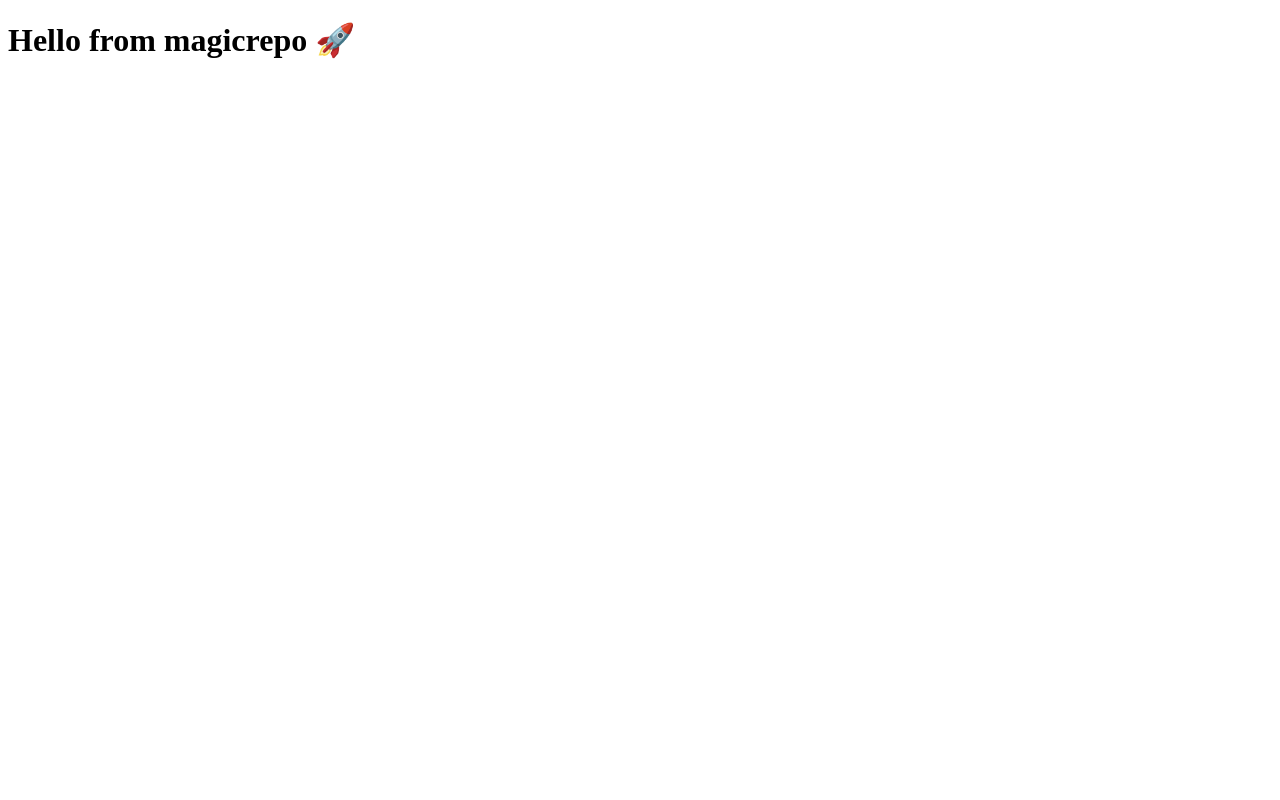
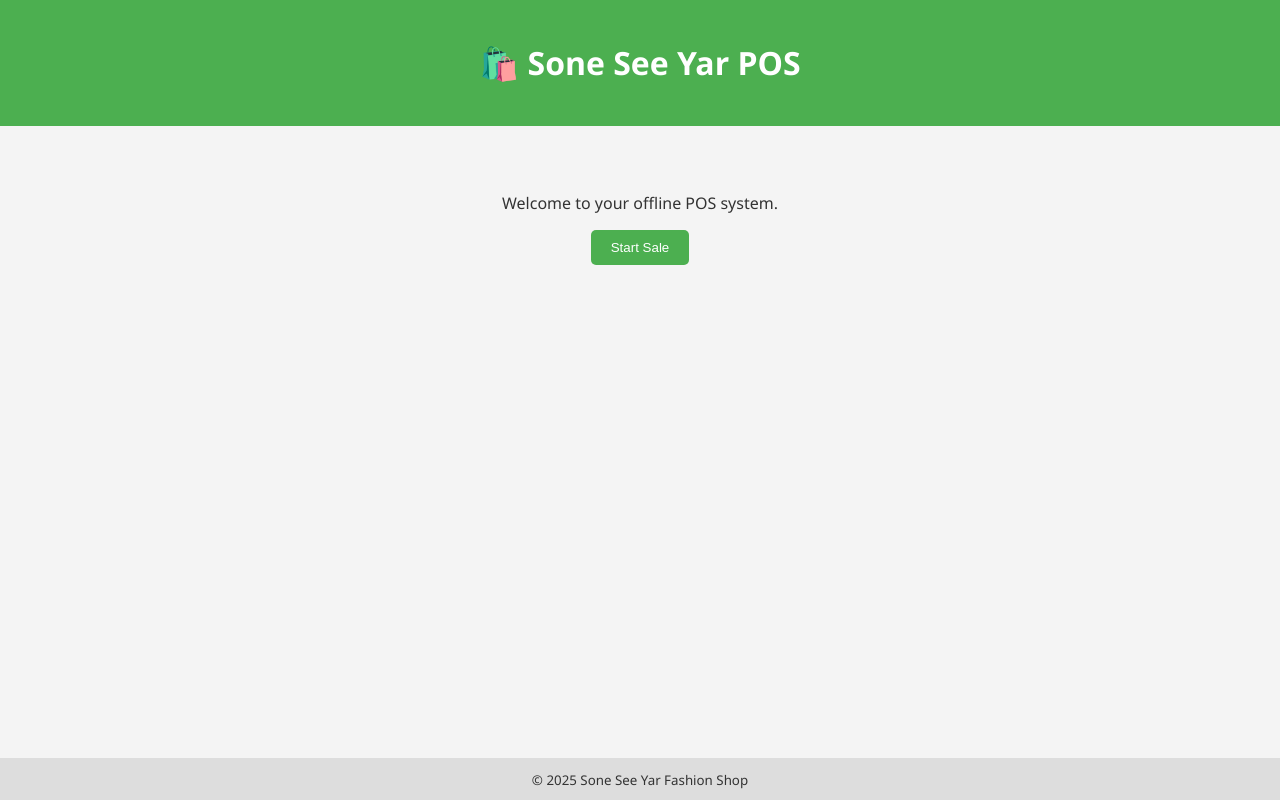
Before and after one commit to SoeAung95/GitGabCompound, a plain HTML site: page index.html in a window 1280 px wide. Drawn offline with Linux system fonts and the light colour scheme.

Commit message:
Update index.html

```diff
--- a/index.html
+++ b/index.html
@@ -2,9 +2,20 @@
 <html lang="en">
 <head>
   <meta charset="UTF-8">
+  <meta name="viewport" content="width=device-width, initial-scale=1.0">
   <title>Sone See Yar POS</title>
+  <link rel="stylesheet" href="system.css">
 </head>
 <body>
-  <h1>Hello from magicrepo 🚀</h1>
+  <header>
+    <h1>🛍️ Sone See Yar POS</h1>
+  </header>
+  <main>
+    <p>Welcome to your offline POS system.</p>
+    <button onclick="alert('New Sale Started!')">Start Sale</button>
+  </main>
+  <footer>
+    <small>&copy; 2025 Sone See Yar Fashion Shop</small>
+  </footer>
 </body>
 </html>
```
